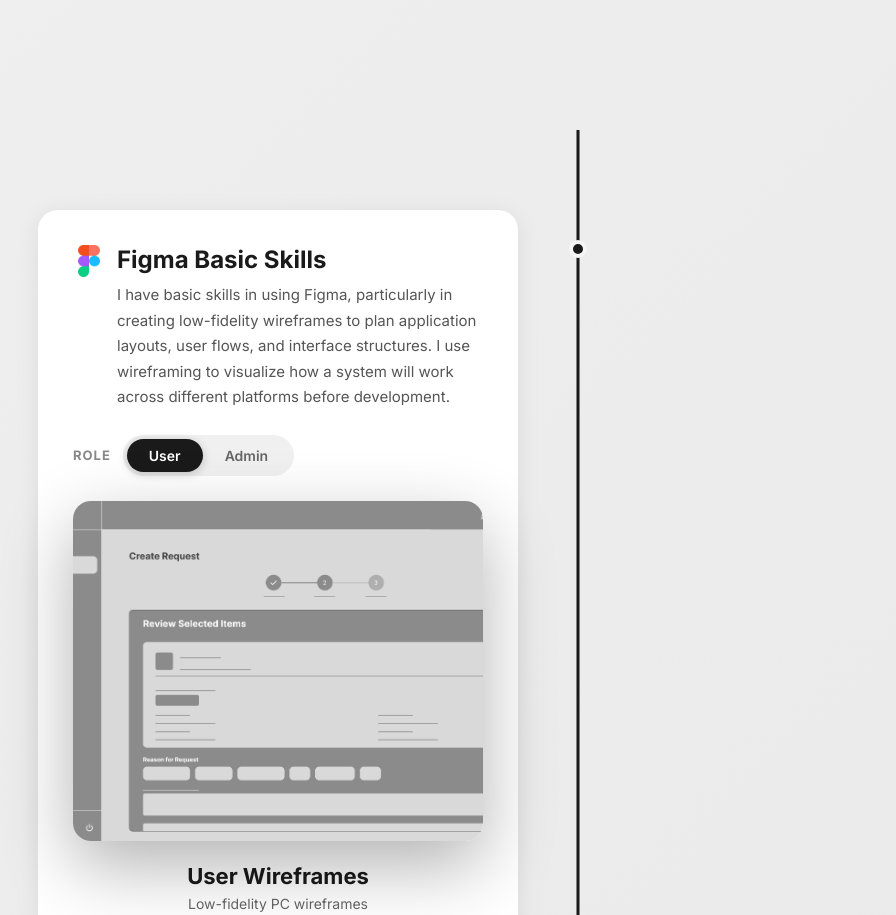
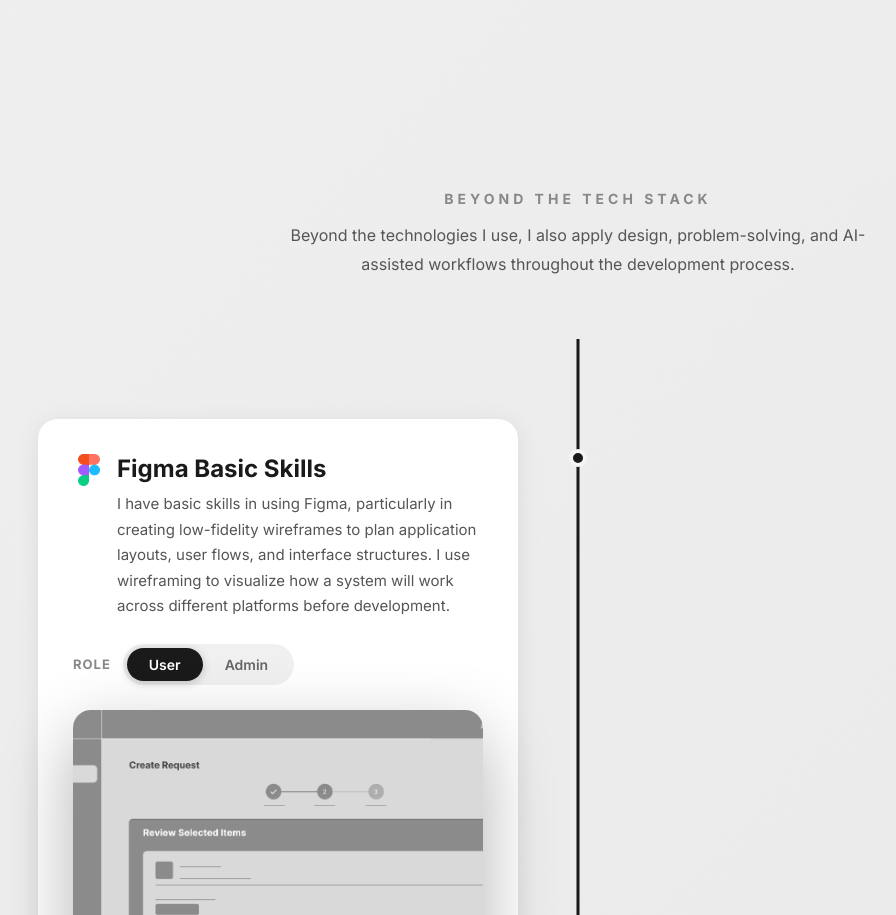
Before and after one commit to rorensdeyb/lawrence-portfolio, a website: page index.html in a window 1280 px wide. Shown: the part 2940-3855 px from the top of the page, without its empty margins (62-958 px from the left). Drawn offline with Linux system fonts and the light colour scheme.

Commit message:
Add Beyond the Tech Stack divider and Projects section description

```diff
--- a/index.html
+++ b/index.html
@@ -245,6 +245,12 @@
                 </div>
             </div>
 
+            <!-- Beyond the Tech Stack divider -->
+            <div class="section-divider">
+                <h3>Beyond the Tech Stack</h3>
+                <p>Beyond the technologies I use, I also apply design, problem-solving, and AI-assisted workflows throughout the development process.</p>
+            </div>
+
             <!-- Timeline: Figma + AI-Assisted -->
             <div class="timeline">
                 <div class="timeline-line"></div>
@@ -323,6 +329,7 @@
         <section id="projects" class="projects-section">
             <div class="projects-header">
                 <h2 class="section-title">Projects</h2>
+                <p class="projects-description">A selection of academic and personal projects I've developed throughout my studies, reflecting my growth in design, development, problem-solving, and system implementation. DiariCore is my most recent and feature-rich project, while BondNest and AquaSphere represent earlier work that I developed and refined with a focus on stability, functionality, and maintainability, leaving a solid foundation for future improvements and expansion.</p>
             </div>
 
             <!-- Project 01: DiariCore -->
--- a/styles.css
+++ b/styles.css
@@ -1346,6 +1346,29 @@ body {
     }
 }
 
+/* Section Divider */
+.section-divider {
+    text-align: center;
+    padding: 60px 40px;
+    max-width: 700px;
+    margin: 0 auto;
+}
+
+.section-divider h3 {
+    font-size: 14px;
+    font-weight: 700;
+    letter-spacing: 4px;
+    text-transform: uppercase;
+    color: #888;
+    margin-bottom: 14px;
+}
+
+.section-divider p {
+    font-size: 16px;
+    line-height: 1.8;
+    color: #555;
+}
+
 /* Projects Section */
 .projects-section {
     padding: 100px 0 80px;
@@ -1354,6 +1377,14 @@ body {
 .projects-header {
     text-align: center;
     margin-bottom: 60px;
+}
+
+.projects-description {
+    font-size: 15px;
+    line-height: 1.8;
+    color: #555;
+    max-width: 800px;
+    margin: 15px auto 0;
 }
 
 .project-showcase {
```
